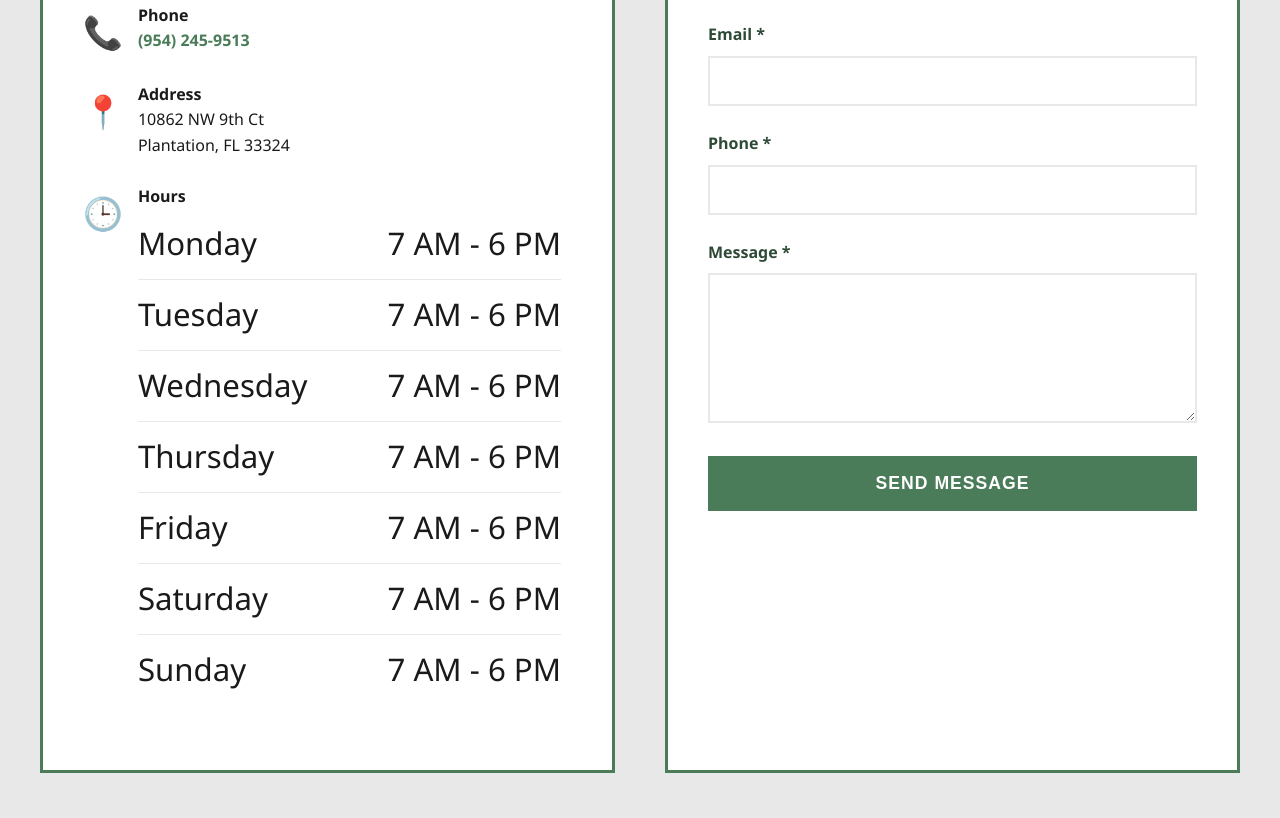
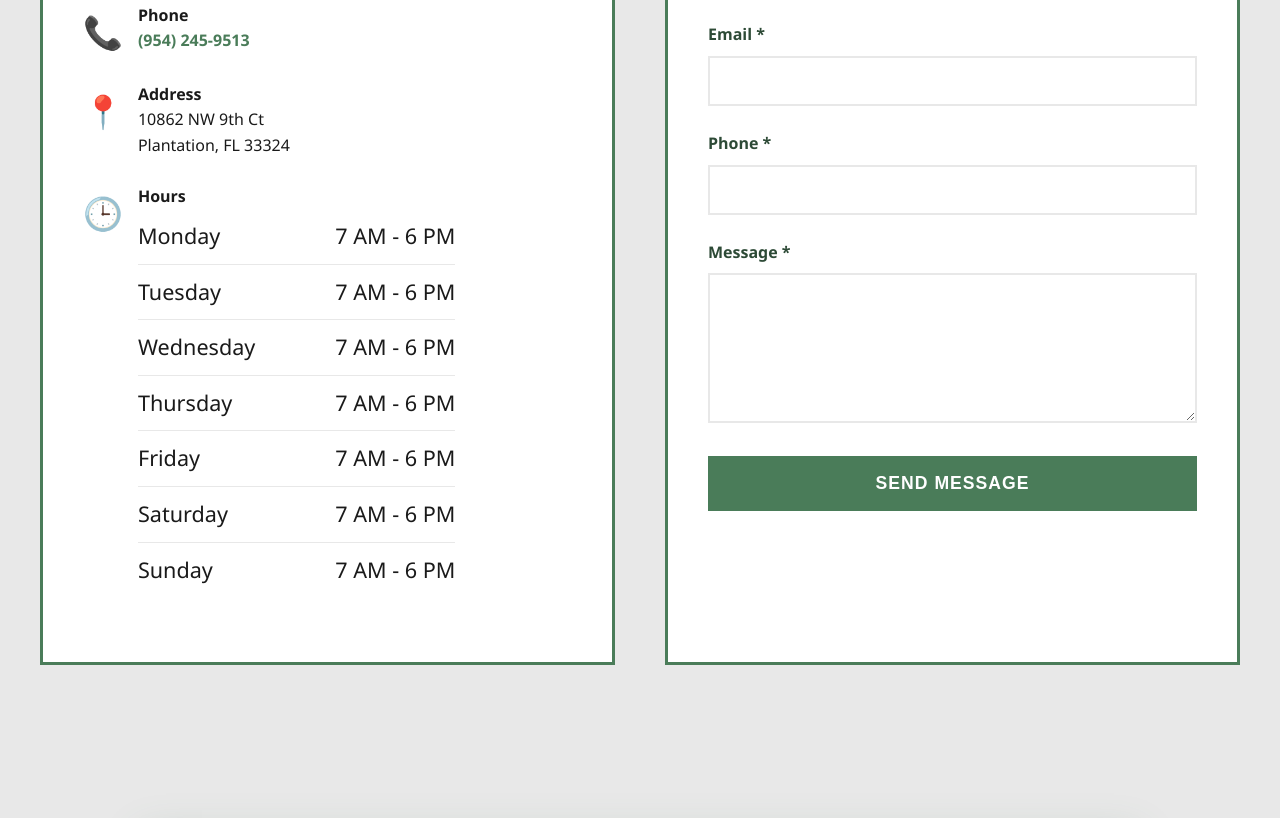
Before and after one commit to JamesBrownR/AG-s-Automotive-Services, a plain HTML site: page index.html in a window 1280 px wide. Shown: the part 4625-5443 px from the top of the page. Drawn offline with Linux system fonts and the light colour scheme.

Commit message:
Update index.html

```diff
--- a/index.html
+++ b/index.html
@@ -483,7 +483,7 @@
                         gap: 80px;
 
     justify-content: space-between;
-    font-size: 1.95rem;
+    font-size: 1.35rem;
 }
 
 .hours-list li:last-child {
```
